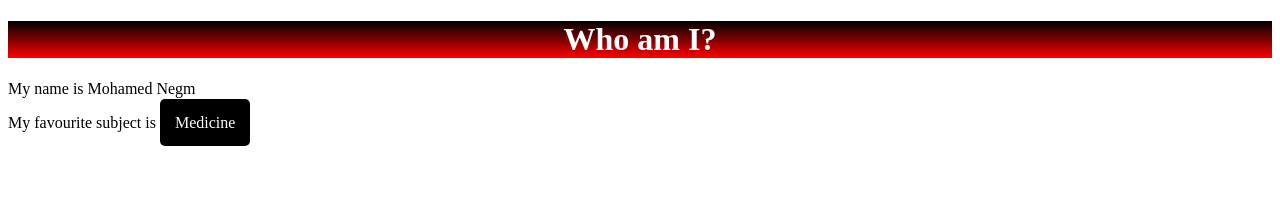
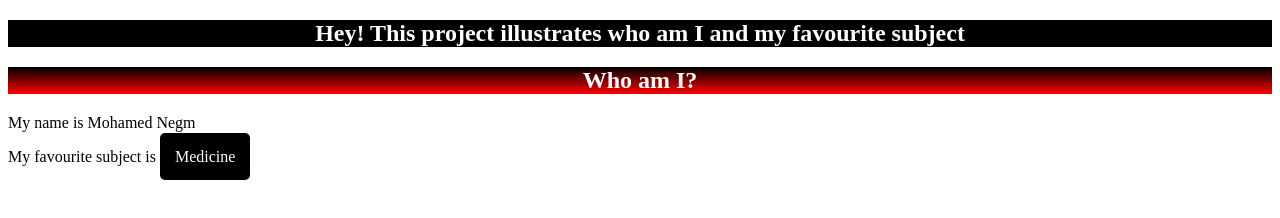
Before and after one commit to Mohamedfawzynegm/Toppings, a plain HTML site: page index.html in a window 1280 px wide. Drawn offline with Linux system fonts and the light colour scheme.

Commit message:
Update index.html

```diff
--- a/index.html
+++ b/index.html
@@ -9,8 +9,11 @@
 </head>
 
 <body>
-    <h1 class="who">Who am I?</h1>
-    <p>My name is Mohamed Negm</p>
+    <section>
+        <h1 class="brief">Hey! This project illustrates who am I and my favourite subject</h1>
+        <h2 class="who">Who am I?</h2>
+        <p>My name is Mohamed Negm</p>
+    </section>
     <p>My favourite subject is <a class="CTA-button" href="subject.html">Medicine</a></p>
 </body>
 
```
